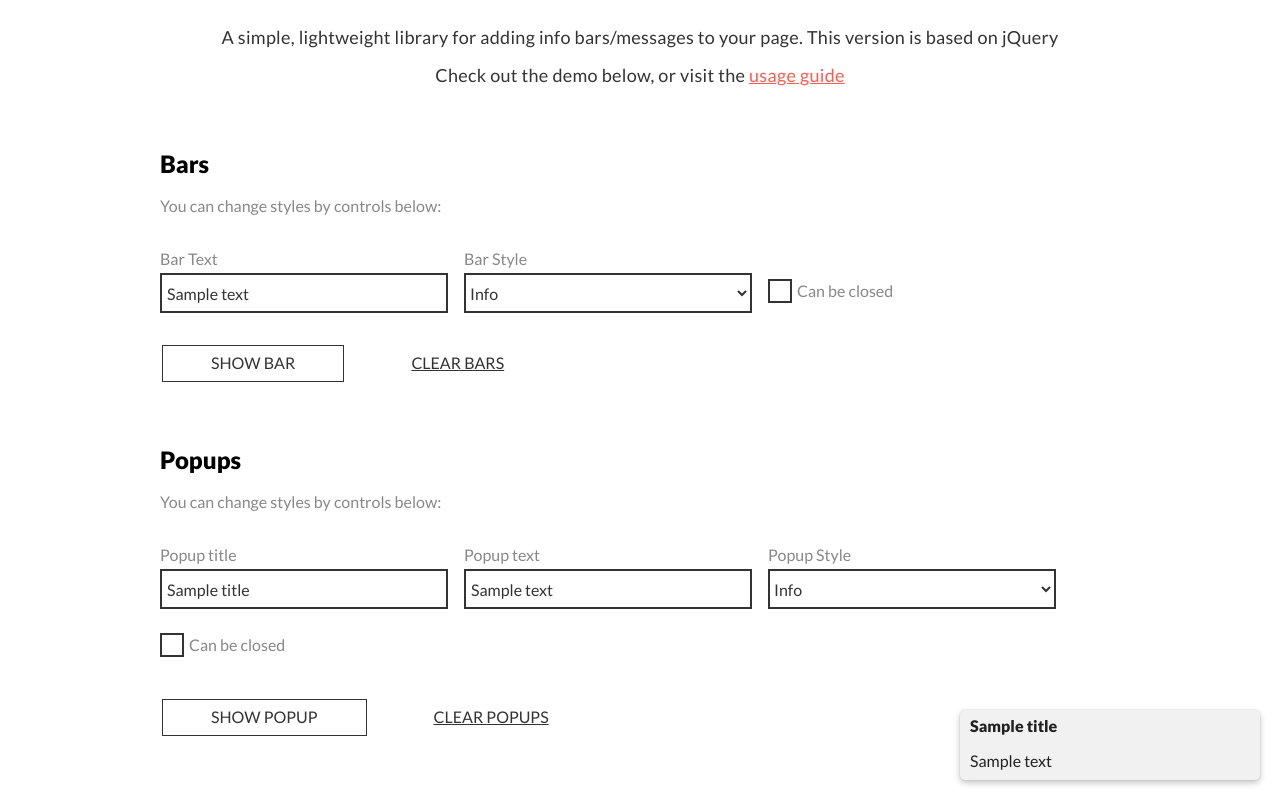
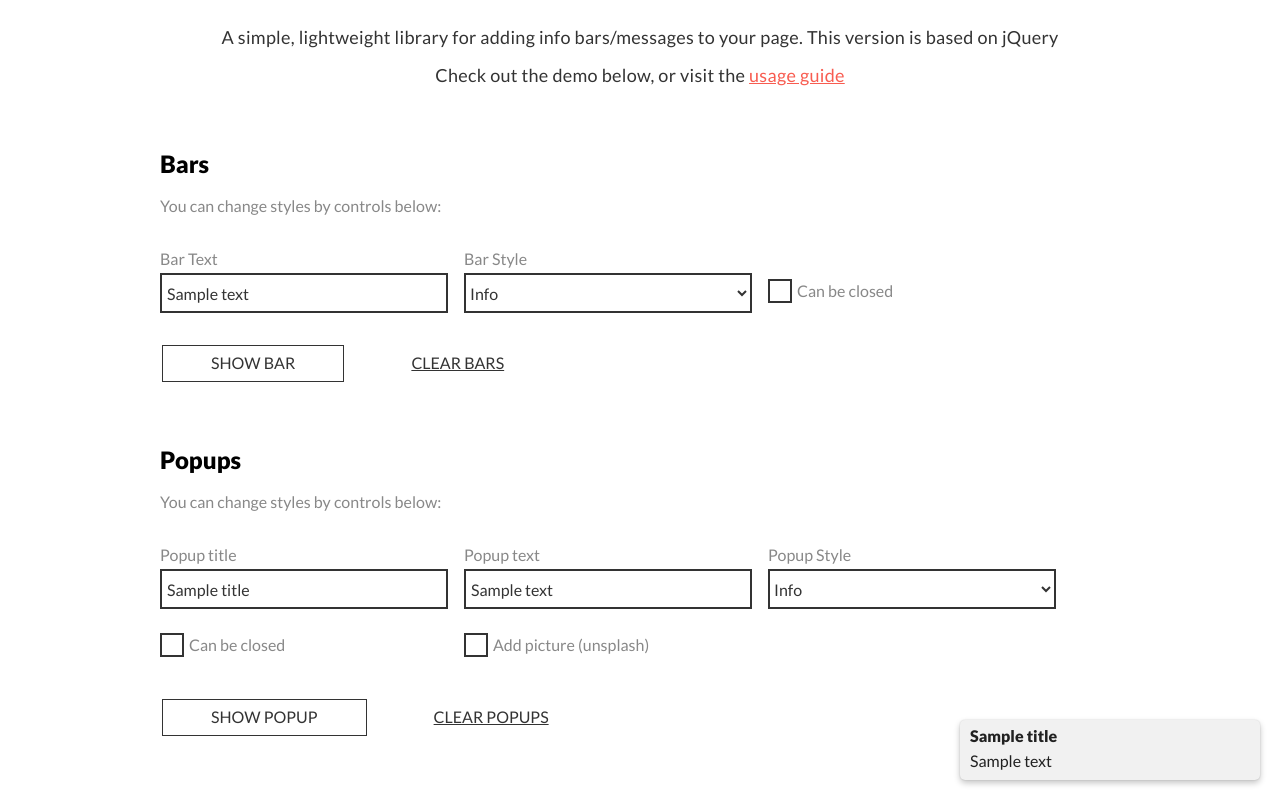
Before and after one commit to gruf23/Reporter.js, a website built with webpack: page example/index.html in a window 1280 px wide. Both pictures are taken after a click on the button "SHOW POPUP". Shown: the part 145-945 px from the top of the page. Built offline with nearby package versions, Linux system fonts and the light colour scheme.

Commit message:
add images in messages on demo page, fix images

```diff
--- a/example/demo.js
+++ b/example/demo.js
@@ -5,7 +5,7 @@ jQuery(document).ready(function () {
     instance.pushBar({
       type: jQuery('#bar-style').val(),
       text: jQuery('#bar-text').val(),
-      closable: jQuery('#bar-closable').val() === '1',
+      closable: jQuery('#bar-closable').is(':checked'),
     })
   });
   jQuery('#hide-bars').on('click', instance.clearBars());
@@ -15,7 +15,8 @@ jQuery(document).ready(function () {
       type: jQuery('#msg-style').val(),
       title: jQuery('#msg-title').val(),
       text: jQuery('#msg-text').val(),
-      closable: jQuery('#msg-closable').val() === '1',
+      closable: jQuery('#msg-closable').is(':checked'),
+      image: jQuery('#msg-picture').is(':checked') ? 'https://source.unsplash.com/random/100x100' : false
     })
   });
   jQuery('#hide-popup').on('click', () => instance.clearMessages());
--- a/example/index.html
+++ b/example/index.html
@@ -81,6 +81,10 @@
                 <input type="checkbox" name="msg-closable" id="msg-closable">
                 <label for="msg-closable">Can be closed</label>
             </div>
+            <div class="checkbox">
+                <input type="checkbox" name="msg-picture" id="msg-picture">
+                <label for="msg-picture">Add picture (unsplash)</label>
+            </div>
         </div>
         <fieldset>
             <button class="primary" id="show-popup">Show Popup</button>
--- a/src/reporter.js
+++ b/src/reporter.js
@@ -94,7 +94,7 @@ window.Reporter = class Reporter {
     if (payload.closable) {
       message.append('<span class="close"></span>');
     }
-    if (typeof payload.image !== 'undefined') {
+    if (payload.image) {
       message.addClass('pictured');
       message.append(`<div class="rptr-message-image"><img src="${payload.image}"></div>`);
     }
--- a/src/styles.scss
+++ b/src/styles.scss
@@ -158,20 +158,25 @@ $color-info: #f1f1f1;
     cursor: pointer;
   }
 }
+.rptr-message-wrap {
+  padding-left: 10px;
+  padding-bottom: 10px;
+}
 .rptr-message-header {
   font-weight: bold;
-  padding: 0 30px 0 10px;
+  padding-right: 30px;
 }
 .rptr-message-title {
   line-height: $messageHeaderHeight;
 }
 .rptr-message-image {
-  width: 52px;
   height: auto;
   padding: 10px;
-}
-.rptr-message-content {
-  padding: 10px;
+  img {
+    width: 70px;
+    height: auto;
+    border-radius: 2px;
+  }
 }
 
 .mobile-body {
```
